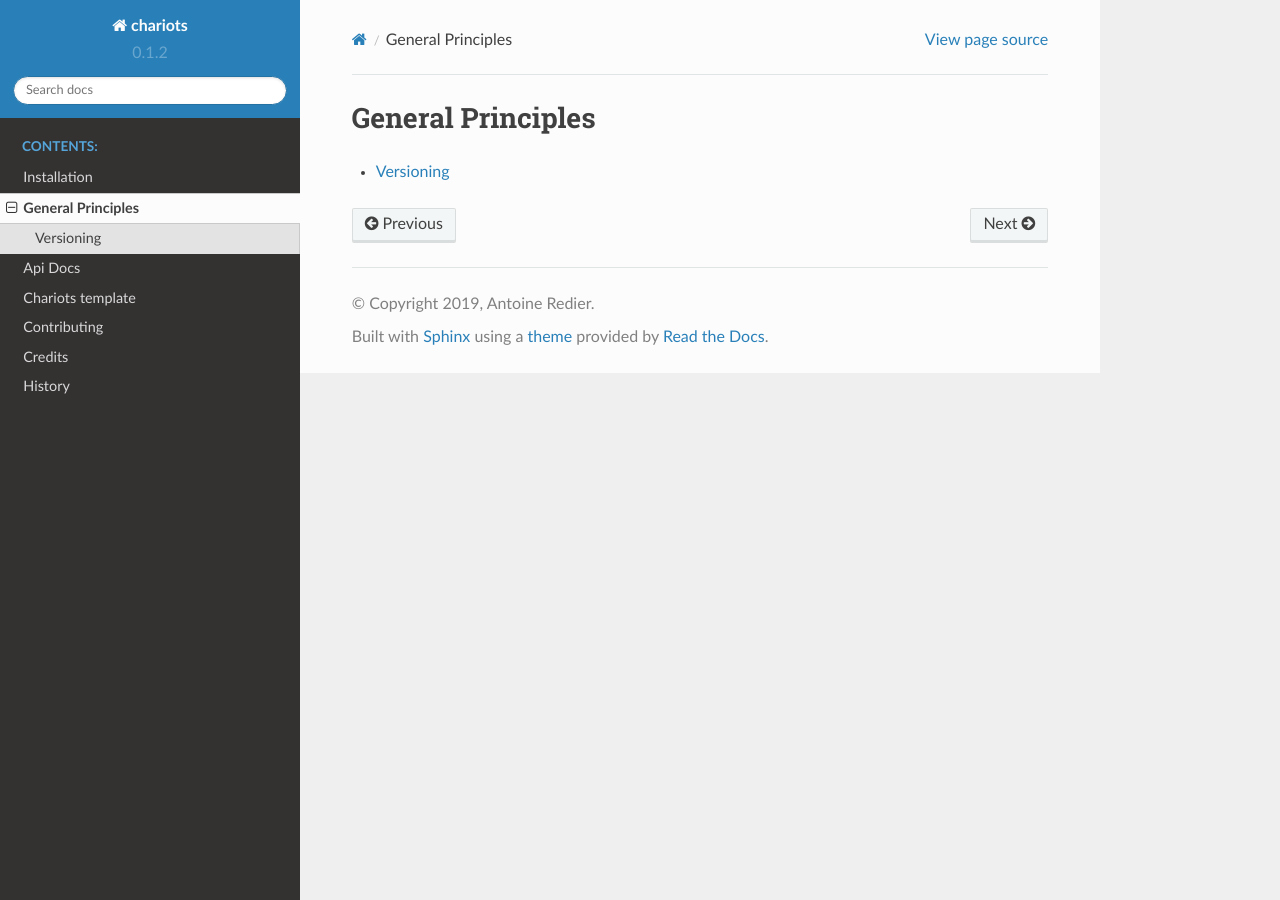
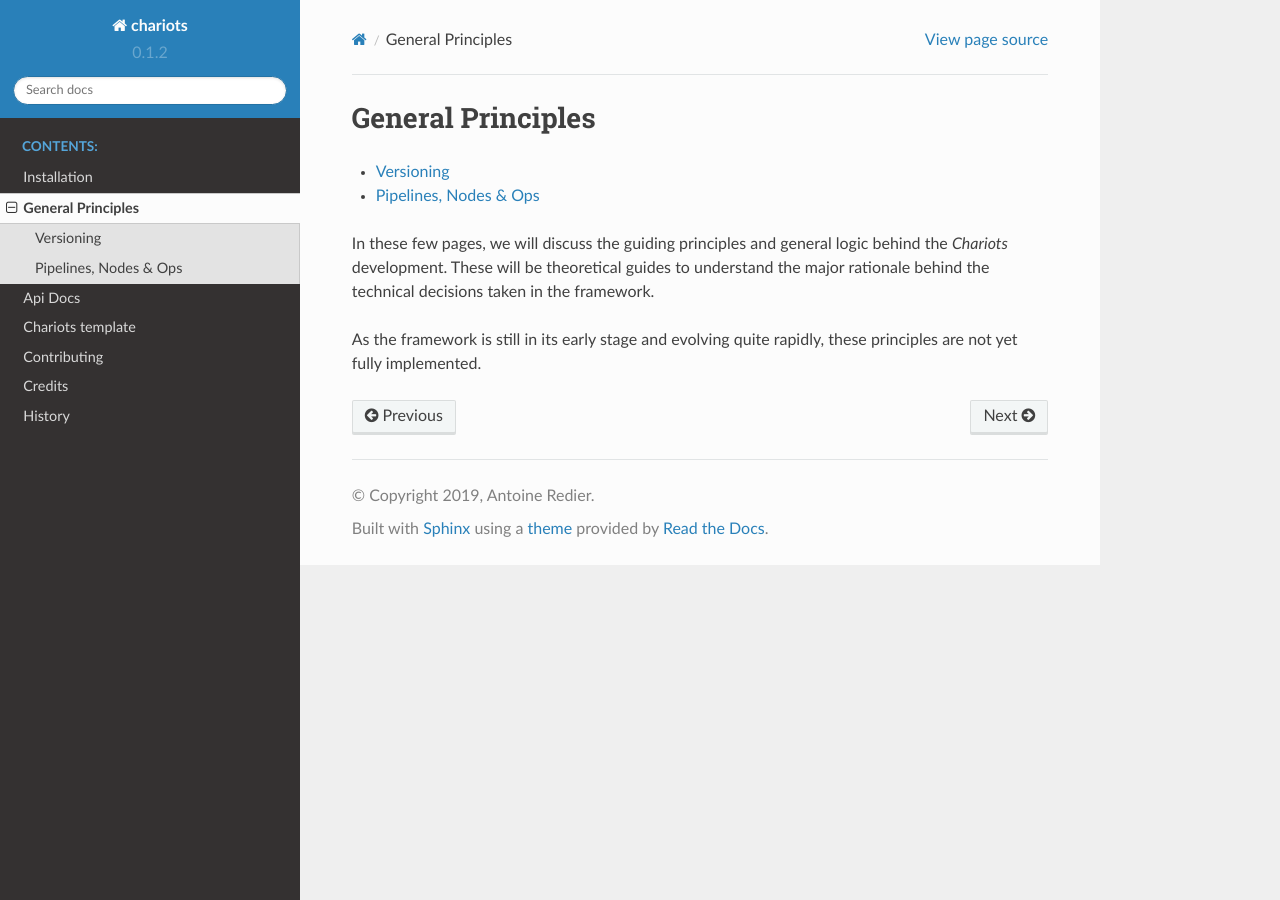
Before and after one commit to aredier/chariots, a Sphinx documentation site: the page built from docs/principles/general_principles.rst, in a window 1280 px wide. Built offline with Sphinx 7.4.7 and the Read the Docs theme 2.0.0, drawn with Linux system fonts in a browser that asks for light colours.

Commit message:
Pipelines, Nodes & Ops

```diff
--- a/docs/principles/general_principles.rst
+++ b/docs/principles/general_principles.rst
@@ -5,3 +5,9 @@ General Principles
    :maxdepth: 1
 
    versioning
+   pipelines_nodes_ops
+
+In these few pages, we will discuss the guiding principles and general logic behind the `Chariots` development. These
+will be theoretical guides to understand the major rationale behind the technical decisions taken in the framework.
+
+As the framework is still in its early stage and evolving quite rapidly, these principles are not yet fully implemented.
```
Also changed, not shown: docs/principles/pipelines_nodes_ops.rst (added, +37 -0 lines).
